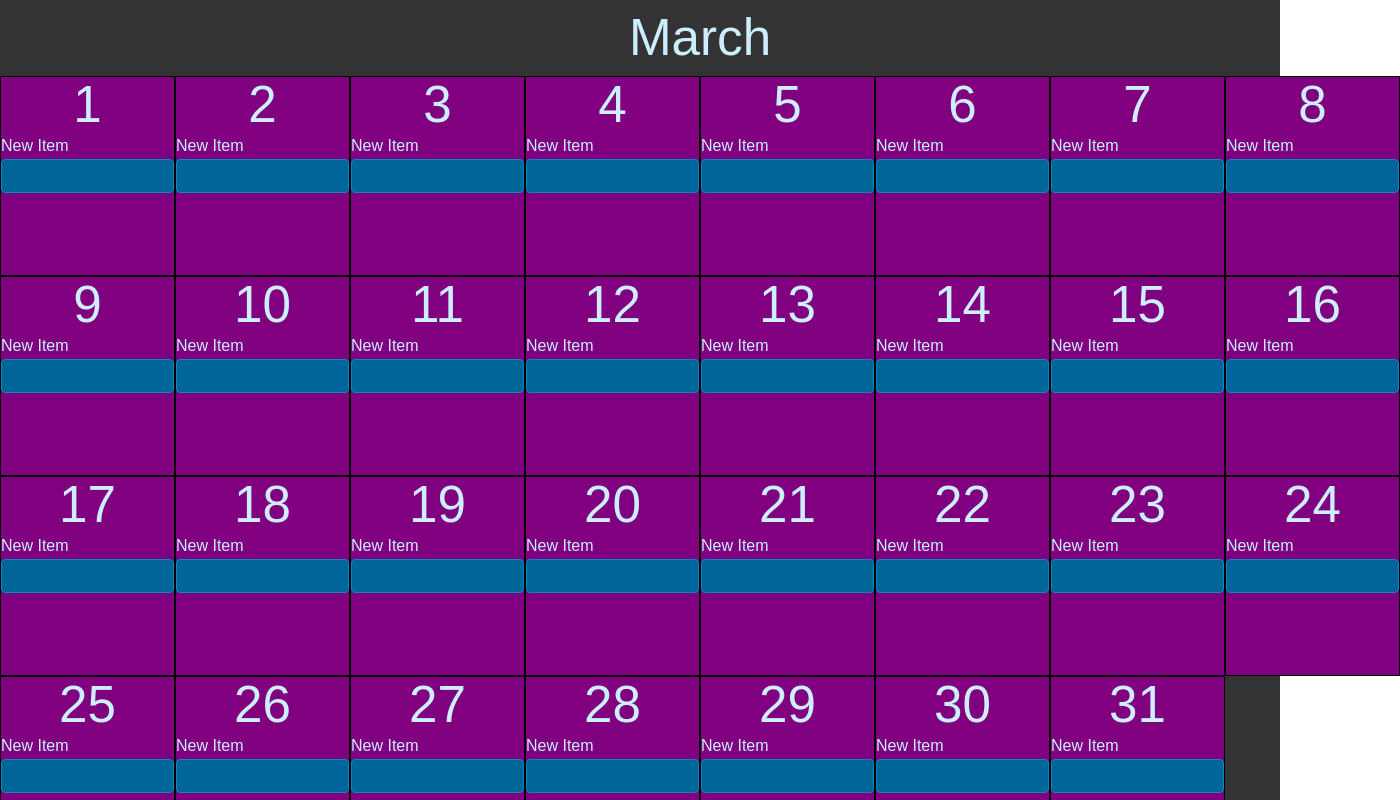
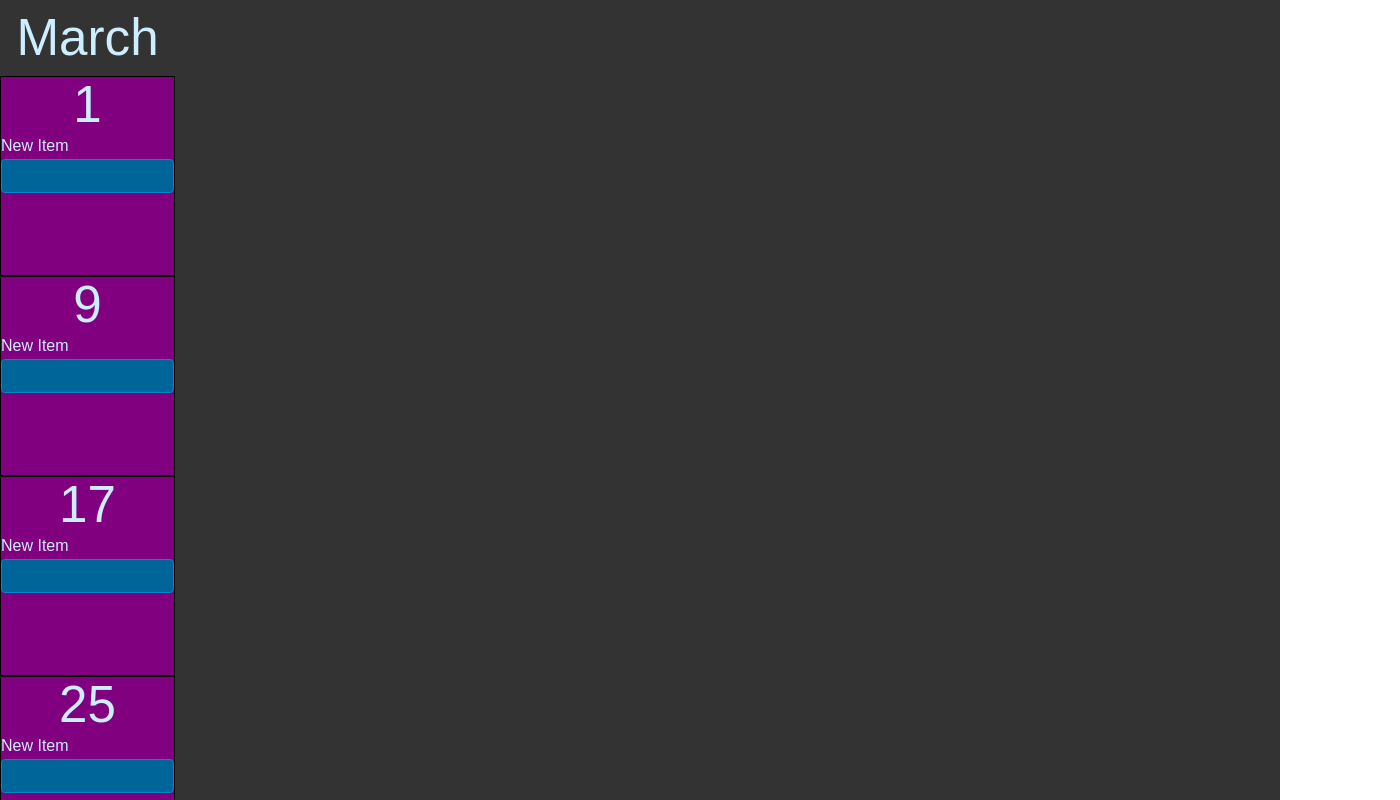
Before and after one commit to nickbartlett19/react-calendar, a React (Vite) app: page / in a window 1280 px wide. Shown: the top 800 px of the page, 1400 px wide, since content can reach past the window. Built offline with nearby package versions, Linux system fonts and the light colour scheme.

Commit message:
remove redundant classes

```diff
--- a/src/styles.css
+++ b/src/styles.css
@@ -11,11 +11,6 @@
 
     width: 175x;
     height: 200px;
-}
-
-.grid {
-    display:flex;
-    flex-direction: row;
 }
 
 .column {
```
